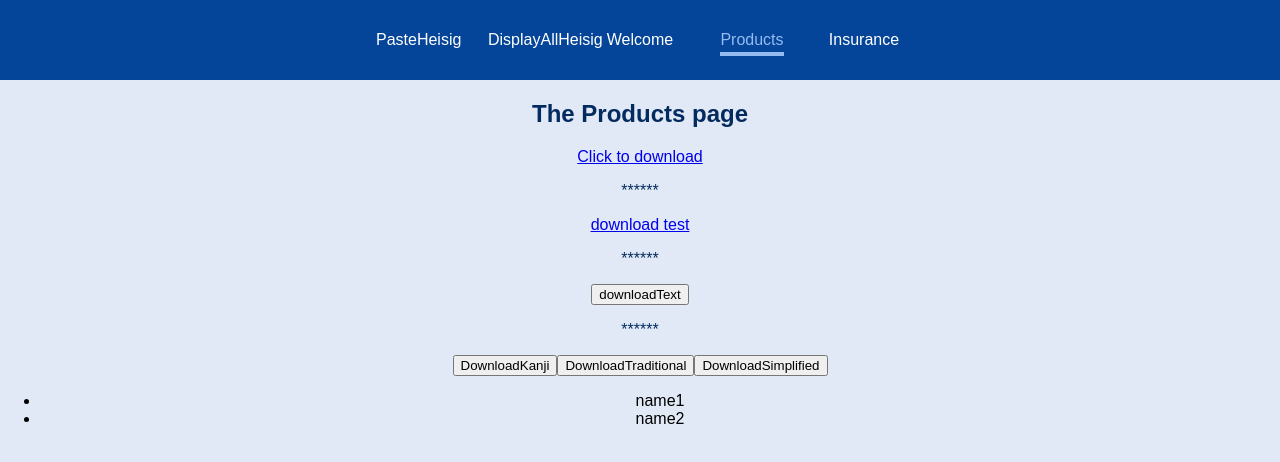
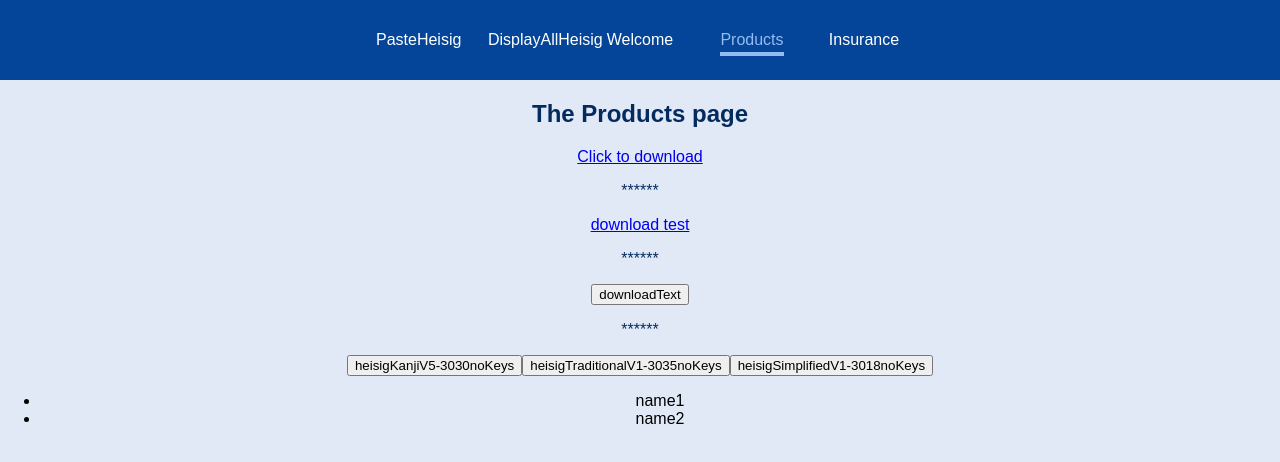
Before and after one commit to Weiqifan1/hanzimining, a React (Create React App) app: page /products in a window 1280 px wide. Shown: the top 462 px of the page. Built offline with nearby package versions, Linux system fonts and the light colour scheme.

Commit message:
2021-10-30_2057: edited download buttons

```diff
--- a/src/pages/Products.tsx
+++ b/src/pages/Products.tsx
@@ -41,9 +41,18 @@ const Products: React.FunctionComponent<IPage> = props => {
         <p>******</p>
         <button type="button" onClick={() => testchr("tretre.txt", "en ny text")}>downloadText</button>
         <p>******</p>
-        <button type="button" onClick={() => getCharactersJson("heisigKanjiV5-3030noKeys.json", "https://weiqifan1.github.io/hanzimining_data/heisigKanjiV5-3030noKeys.json")}>DownloadKanji</button>
-        <button type="button" onClick={() => getCharactersJson("heisigTraditionalV1-3035noKeys.json", "https://weiqifan1.github.io/hanzimining_data/heisigTraditionalV1-3035noKeys.json")}>DownloadTraditional</button>
-        <button type="button" onClick={() => getCharactersJson("heisigSimplifiedV1-3018noKeys.json", "https://weiqifan1.github.io/hanzimining_data/heisigSimplifiedV1-3018noKeys.json")}>DownloadSimplified</button>
+        <button type="button" onClick={() => getCharactersJson(
+            "heisigKanjiV5-3030noKeys.json",
+            "https://weiqifan1.github.io/hanzimining_data/heisigKanjiV5-3030noKeys.json")}>
+            heisigKanjiV5-3030noKeys</button>
+        <button type="button" onClick={() => getCharactersJson(
+            "heisigTraditionalV1-3035noKeys.json",
+            "https://weiqifan1.github.io/hanzimining_data/heisigTraditionalV1-3035noKeys.json")}>
+            heisigTraditionalV1-3035noKeys</button>
+        <button type="button" onClick={() => getCharactersJson(
+            "heisigSimplifiedV1-3018noKeys.json",
+            "https://weiqifan1.github.io/hanzimining_data/heisigSimplifiedV1-3018noKeys.json")}>
+            heisigSimplifiedV1-3018noKeys</button>
         <ul>
             {allProducts.map(meal => <li>{meal.name}</li>)}
         </ul>
```
